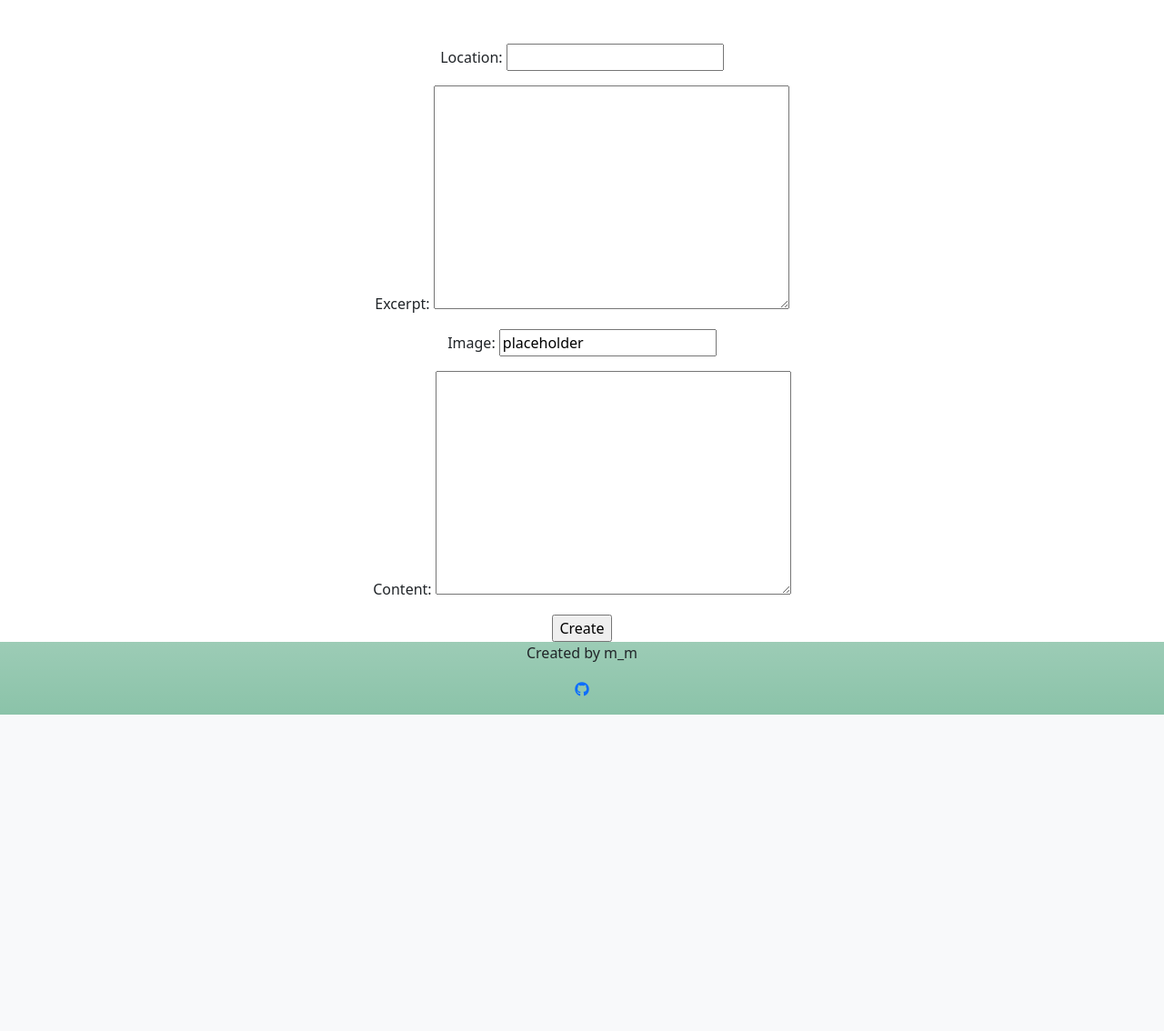
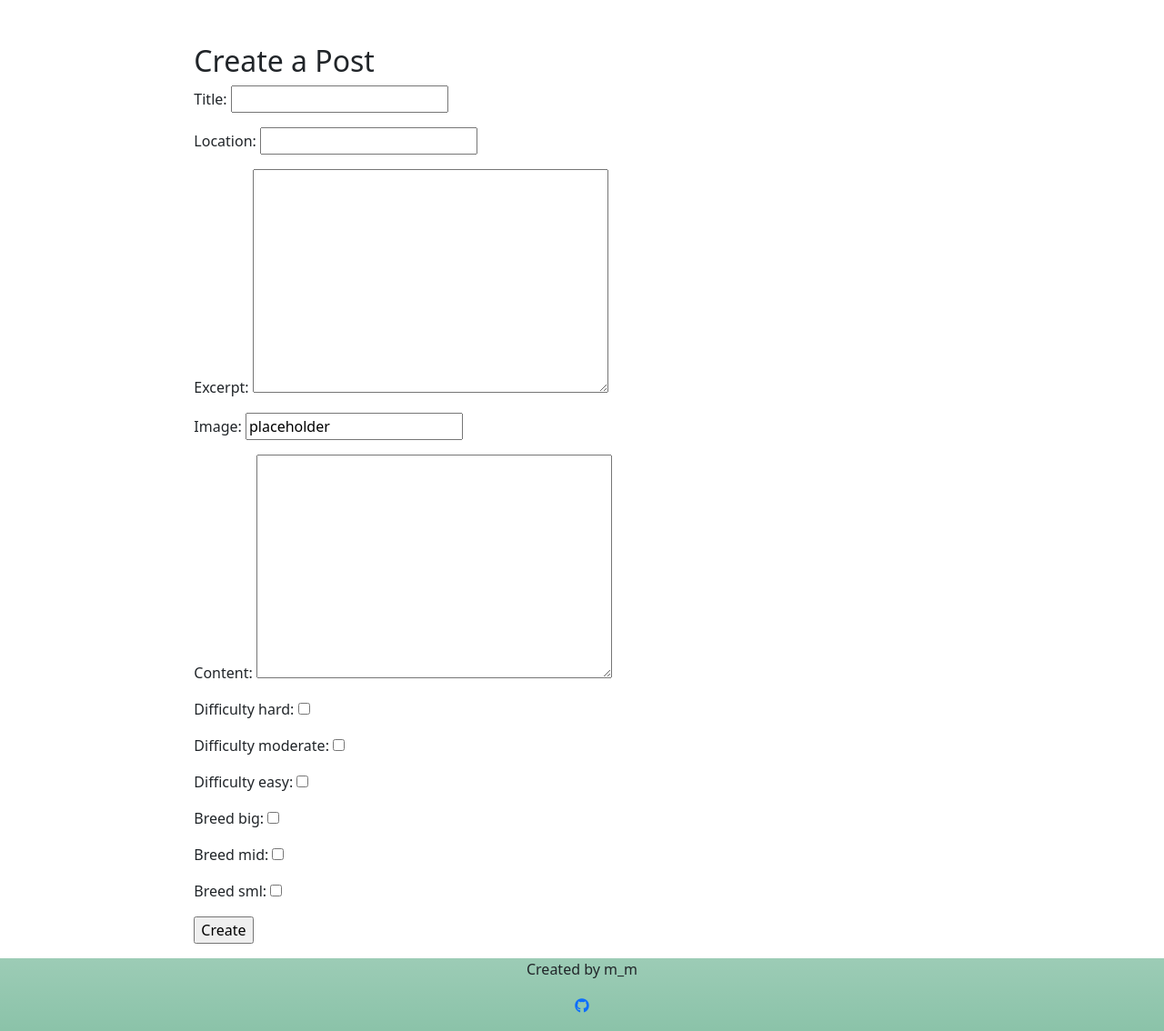
Before and after one commit to mwmlln/tails-on-trails, a Django app: page /create/ in a window 1280 px wide. Shown: the part 58-1192 px from the top of the page at 91% size. Before the commit the page ends 844 px from the top, so only its background shows below. Run offline with Django 3.2, Linux system fonts and the light colour scheme; a user stored in the database is signed in; some libraries are stand-ins or nearby versions.

Commit message:
FIX: post_create page now saves post in DB but image upload and slug not working yet

```diff
--- a/forum/forms.py
+++ b/forum/forms.py
@@ -1,4 +1,4 @@
-from .models import Comment
+from .models import Post, Comment, Profile
 from django import forms
 
 
@@ -6,3 +6,21 @@ class CommentForm(forms.ModelForm):
     class Meta:
         model = Comment
         fields = ('body',)
+
+
+class CreatePostForm(forms.ModelForm):
+    title = forms.CharField(label='Title')
+
+    class Meta:
+        model = Post
+        fields = ('title', 'location', 'excerpt',
+        'featured_image', 'content','difficulty_hard',
+        'difficulty_moderate','difficulty_easy',
+        'breed_big', 'breed_mid','breed_sml' )
+
+
+# class ProfileModelForm(forms.ModelForm):
+
+#     class Mata:
+#         model = Profile
+#         fields = '__all__'
--- a/forum/models.py
+++ b/forum/models.py
@@ -7,6 +7,7 @@ STATUS = ((0, "Posted"), (1, "Approved"))
 
 
 class Post(models.Model):
+    title = models.CharField(max_length=200, unique=True)
     location = models.CharField(max_length=50)
     slug = models.SlugField(max_length=200, unique=True)
     author = models.ForeignKey(
@@ -51,3 +52,11 @@ class Comment(models.Model):
 
     def __str__(self):
         return f"Comment {self.body} by {self.name}"
+
+
+class Profile(models.Model):
+    username = models.ForeignKey(User, on_delete=models.CASCADE)
+    featured_image = CloudinaryField('image', default='placeholder')
+    about_me = models.TextField(max_length=300, blank=True)
+    about_dog = models.TextField(max_length=300, blank=True)
+    favorite_location = models.TextField(max_length=100, blank=True)
--- a/forum/urls.py
+++ b/forum/urls.py
@@ -1,10 +1,12 @@
 from . import views
 from django.urls import path
+
+# app_name = 'forum'
 
 urlpatterns = [
     path('', views.index, name='home'),
     path('posts/', views.PostList.as_view(), name='posts'),
-    path('create/', views.PostCreate.as_view(), name='post_create'),
+    path('create/', views.create_post, name='create_post'),
     path('<slug:slug>/', views.PostDetail.as_view(), name='post_detail'),
     path('like/<slug:slug>', views.PostLike.as_view(), name='post_like'),
   ]
--- a/forum/views.py
+++ b/forum/views.py
@@ -1,4 +1,6 @@
-from django.shortcuts import render, get_object_or_404, reverse
+from django.shortcuts import render, get_object_or_404, reverse, redirect
+from .forms import CommentForm, CreatePostForm
+from . import forms
 from django.urls import reverse_lazy
 from django.views import generic, View
 from django.views.generic.edit import CreateView
@@ -6,7 +8,7 @@ from django.utils.decorators import method_decorator
 from django.contrib.auth.decorators import login_required
 from django.http import HttpResponseRedirect
 from .models import Post
-from .forms import CommentForm
+
 
 
 def index(request):
@@ -88,14 +90,40 @@ class PostLike(View):
 
         return HttpResponseRedirect(reverse('post_detail', args=[slug]))
 
+@login_required
+def create_post(request):
+    create_post_form = forms.CreatePostForm(request.POST or None)
+    if create_post_form.is_valid():
+        create_post_form.instance.author = request.user
+        create_post_form.save()
+        return redirect('posts')
+    return render(
+        request, 'post_create.html', context= {
+        'create_post_form': create_post_form,
+    })
 
-class PostCreate(CreateView):
-    template_name = 'create_post.html'
-    model = Post
-    fields = [
-        'location',
-        'excerpt',
-        'featured_image',
-        'content',
-    ]
-    success_url = reverse_lazy('posts')
+
+# class PostCreate(CreateView):
+#     template_name = 'post_create.html'
+#     model = Post
+#     fields = [
+#         'title',
+#         'location',
+#         'excerpt',
+#         'featured_image',
+#         'content',
+#     ]
+#     prepopulated_fields = {'slug': ('title',)}
+#     if
+#     success_url = reverse_lazy('posts')
+
+
+
+
+
+# @login_required
+# def profile_create(request):
+#     form = forms.ProfileModelForm()
+#     return render(
+#         request, profile.html, context= { form:form }
+#         )
--- a/tails_on_trails/urls.py
+++ b/tails_on_trails/urls.py
@@ -18,6 +18,6 @@ from django.urls import path, include
 
 urlpatterns = [
     path('admin/', admin.site.urls),
-    path('', include('forum.urls'), name='forum_urls'),
+    path('', include('forum.urls')),
     path('accounts/', include("allauth.urls")),
 ]
--- a/templates/base.html
+++ b/templates/base.html
@@ -38,7 +38,7 @@
                             <ul class="nav">
                                 {% if user.is_authenticated %}
                                 <li class="nav-item">
-                                    <a class="nav-link btn btn-light me-3" href="{% url 'post_create' %}">Create a Post</a>
+                                    <a class="nav-link btn btn-light me-3" href="{% url 'create_post' %}">Create a Post</a>
                                 </li>
                                 <li class="nav-item">
                                     <a class="nav-link btn btn-info" href="{% url 'account_logout' %}">Logout</a>
--- a/templates/create_post.html
+++ /dev/null
@@ -1,14 +0,0 @@
-{% extends "base.html" %}
-
-{% block content %}
-
-<div class="text-center mt-5">
-<form method="post">
-    {% csrf_token %}
-
-    {{ form.as_p }}
-    <input type="submit" value="Create">
-</form>
-</div>
-
-{% endblock %}
--- /dev/null
+++ b/templates/post_create.html
@@ -0,0 +1,15 @@
+{% extends "base.html" %}
+
+{% block content %}
+
+<div class="col col-md-8 offset-md-2 mt-5">
+    <h2>Create a Post</h2>
+<form method="POST">
+    {% csrf_token %}
+    {{ create_post_form.as_p }}
+
+    <input type="submit" value="Create" class="mb-3">
+</form>
+</div>
+
+{% endblock %}
--- a/templates/post_detail.html
+++ b/templates/post_detail.html
@@ -1,6 +1,6 @@
 {% extends 'base.html' %} {% block content %}
 
-{% load crispy_forms_tags %}
+{% load crispy_forms_filters %}
 
 <div class="masthead">
     <div class="container">
```
Also changed, not shown: forum/admin.py (+9 -3 lines), templates/profile_view.html (added, +8 -0 lines), db.sqlite3, forum/migrations/0003_auto_20211012_1837.py (added), forum/migrations/0004_profile.py (added), forum/migrations/0005_alter_profile_username.py (added), 1 other file.
